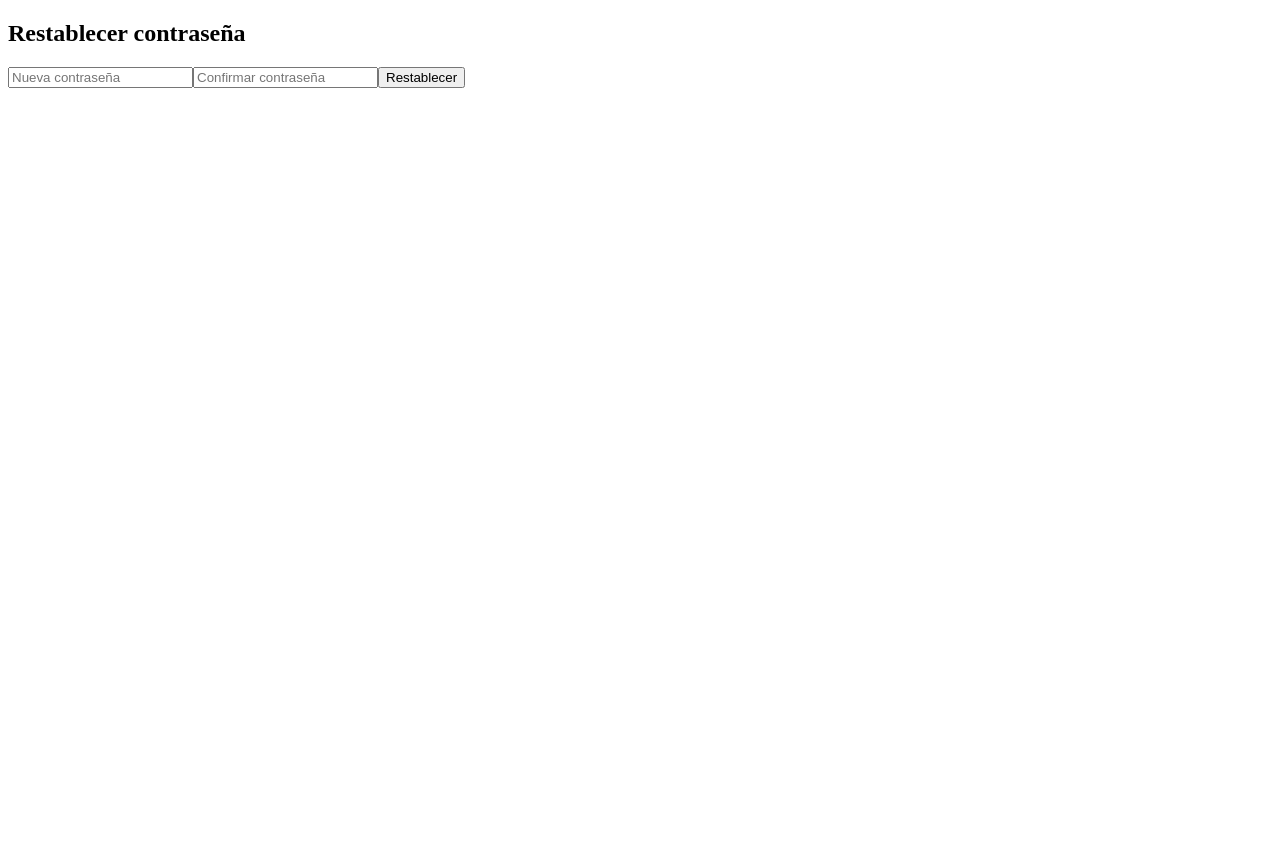
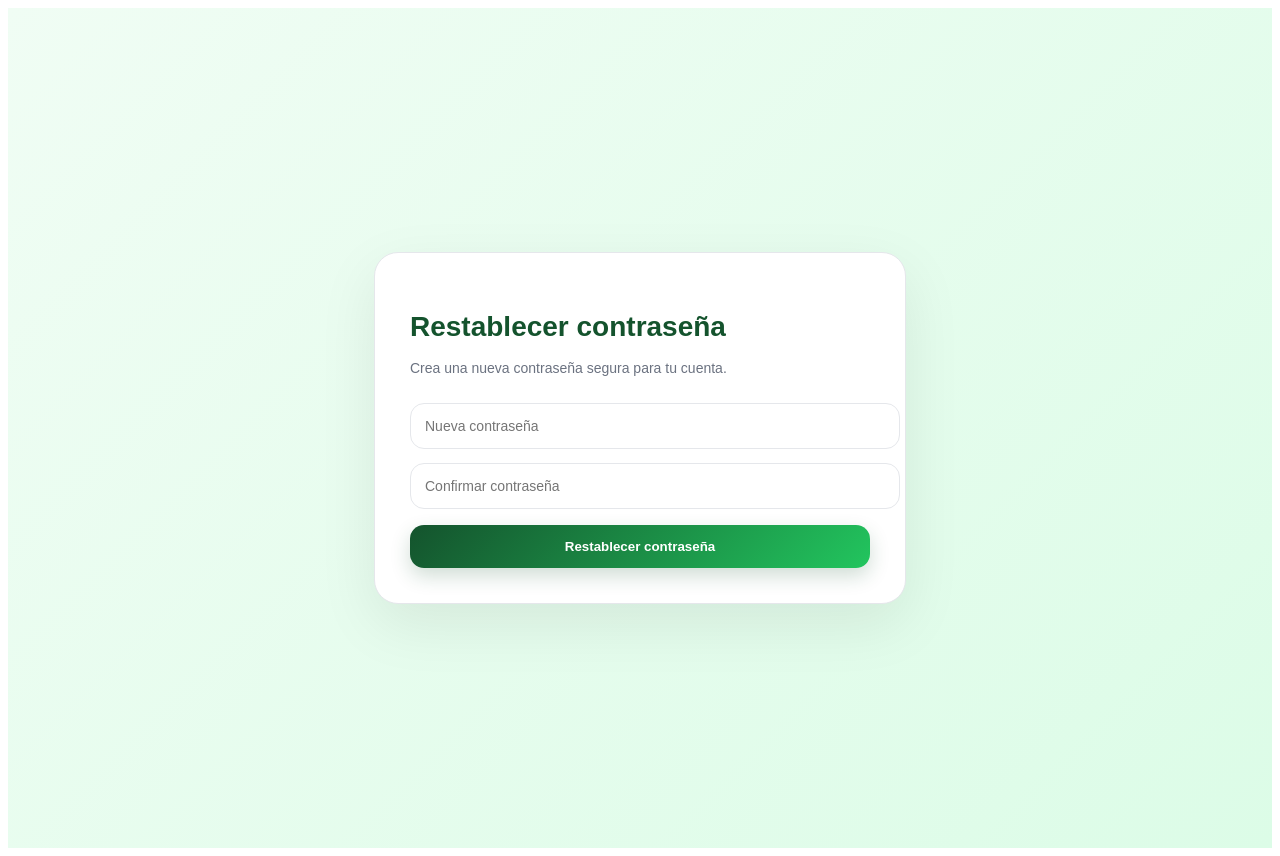
Before and after one commit to Julian014/SWich-prueba_tecnica, a React app in the folder frontend/: page /reset-password/1 in a window 1280 px wide. Before the commit the page ends 800 px from the top, so only its background shows below. Built offline with nearby package versions, Linux system fonts and the light colour scheme; the HTML template or start-up script is replaced by a standard one.

Commit message:
feat(auth): improve reset password UI and add password strength validation

```diff
--- a/frontend/src/pages/ResetPassword.jsx
+++ b/frontend/src/pages/ResetPassword.jsx
@@ -10,10 +10,38 @@ export default function ResetPassword() {
   const [message, setMessage] = useState("");
   const [error, setError] = useState("");
   const [loading, setLoading] = useState(false);
+  const [passwordErrors, setPasswordErrors] = useState([]);
+
+  const validatePassword = (password) => {
+    const errors = [];
+
+    if (password.length < 8) {
+      errors.push("Debe tener mínimo 8 caracteres");
+    }
+
+    if (!/[A-Z]/.test(password)) {
+      errors.push("Debe tener al menos una mayúscula");
+    }
+
+    if (!/[a-z]/.test(password)) {
+      errors.push("Debe tener al menos una minúscula");
+    }
+
+    if (!/[0-9]/.test(password)) {
+      errors.push("Debe tener al menos un número");
+    }
+
+    if (!/[!@#$%^&*(),.?":{}|<>]/.test(password)) {
+      errors.push("Debe tener al menos un carácter especial");
+    }
+
+    return errors;
+  };
 
   const handleReset = async () => {
     setError("");
     setMessage("");
+    setPasswordErrors([]);
 
     if (!password || !confirmPassword) {
       return setError("Todos los campos son obligatorios");
@@ -21,6 +49,13 @@ export default function ResetPassword() {
 
     if (password !== confirmPassword) {
       return setError("Las contraseñas no coinciden");
+    }
+
+    const validations = validatePassword(password);
+
+    if (validations.length > 0) {
+      setPasswordErrors(validations);
+      return;
     }
 
     setLoading(true);
@@ -56,14 +91,63 @@ export default function ResetPassword() {
   };
 
   return (
-    <div className="reset-container">
-      <h2>Restablecer contraseña</h2>
+    <div
+      style={{
+        minHeight: "100vh",
+        display: "flex",
+        alignItems: "center",
+        justifyContent: "center",
+        background: "linear-gradient(135deg, #F0FDF4 0%, #DCFCE7 100%)",
+        padding: "20px",
+        fontFamily: "Sora, sans-serif",
+      }}
+    >
+      <div
+        style={{
+          width: "100%",
+          maxWidth: "460px",
+          background: "white",
+          borderRadius: "24px",
+          padding: "35px",
+          boxShadow: "0 20px 60px rgba(0,0,0,0.08)",
+          border: "1px solid #E5E7EB",
+        }}
+      >
+        <h2
+          style={{
+            marginBottom: "10px",
+            fontSize: "28px",
+            fontWeight: "700",
+            color: "#14532D",
+          }}
+        >
+          Restablecer contraseña
+        </h2>
+
+        <p
+          style={{
+            marginBottom: "24px",
+            fontSize: "14px",
+            color: "#6B7280",
+            lineHeight: 1.6,
+          }}
+        >
+          Crea una nueva contraseña segura para tu cuenta.
+        </p>
 
         <input
           type="password"
           placeholder="Nueva contraseña"
           value={password}
           onChange={(e) => setPassword(e.target.value)}
+          style={{
+            width: "100%",
+            padding: "14px",
+            borderRadius: "14px",
+            border: "1.5px solid #E5E7EB",
+            marginBottom: "14px",
+            fontSize: "14px",
+          }}
         />
 
         <input
@@ -71,14 +155,63 @@ export default function ResetPassword() {
           placeholder="Confirmar contraseña"
           value={confirmPassword}
           onChange={(e) => setConfirmPassword(e.target.value)}
+          style={{
+            width: "100%",
+            padding: "14px",
+            borderRadius: "14px",
+            border: "1.5px solid #E5E7EB",
+            marginBottom: "16px",
+            fontSize: "14px",
+          }}
         />
 
-      <button onClick={handleReset}>
-        {loading ? "Actualizando..." : "Restablecer"}
+        <button
+          onClick={handleReset}
+          style={{
+            width: "100%",
+            padding: "14px",
+            border: "none",
+            borderRadius: "14px",
+            background: "linear-gradient(135deg, #14532D 0%, #22C55E 100%)",
+            color: "white",
+            fontWeight: "700",
+            cursor: "pointer",
+            boxShadow: "0 8px 20px rgba(20,83,45,.20)",
+          }}
+        >
+          {loading ? "Actualizando..." : "Restablecer contraseña"}
         </button>
 
-      {error && <p>{error}</p>}
-      {message && <p>{message}</p>}
+        {passwordErrors.length > 0 && (
+          <div
+            style={{
+              marginTop: "16px",
+              padding: "14px",
+              borderRadius: "14px",
+              background: "#FEF2F2",
+              border: "1px solid #FECACA",
+            }}
+          >
+            {passwordErrors.map((err, index) => (
+              <p key={index} style={{ color: "#991B1B", fontSize: "13px", margin: "6px 0" }}>
+                • {err}
+              </p>
+            ))}
+          </div>
+        )}
+
+        {error && (
+          <p style={{ marginTop: "14px", color: "#991B1B", fontSize: "13px" }}>
+            {error}
+          </p>
+        )}
+
+        {message && (
+          <p style={{ marginTop: "14px", color: "#166534", fontSize: "13px" }}>
+            {message}
+          </p>
+        )}
+      </div>
     </div>
   );
 }
```
Lines whose indentation alone changed are shown as unchanged.
